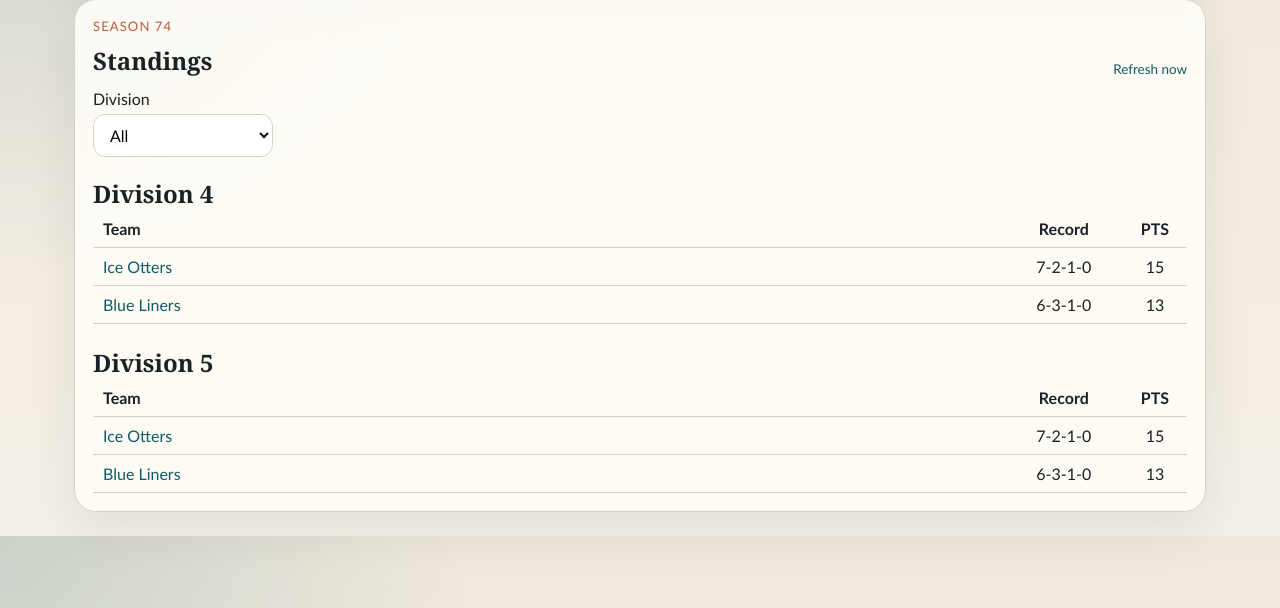
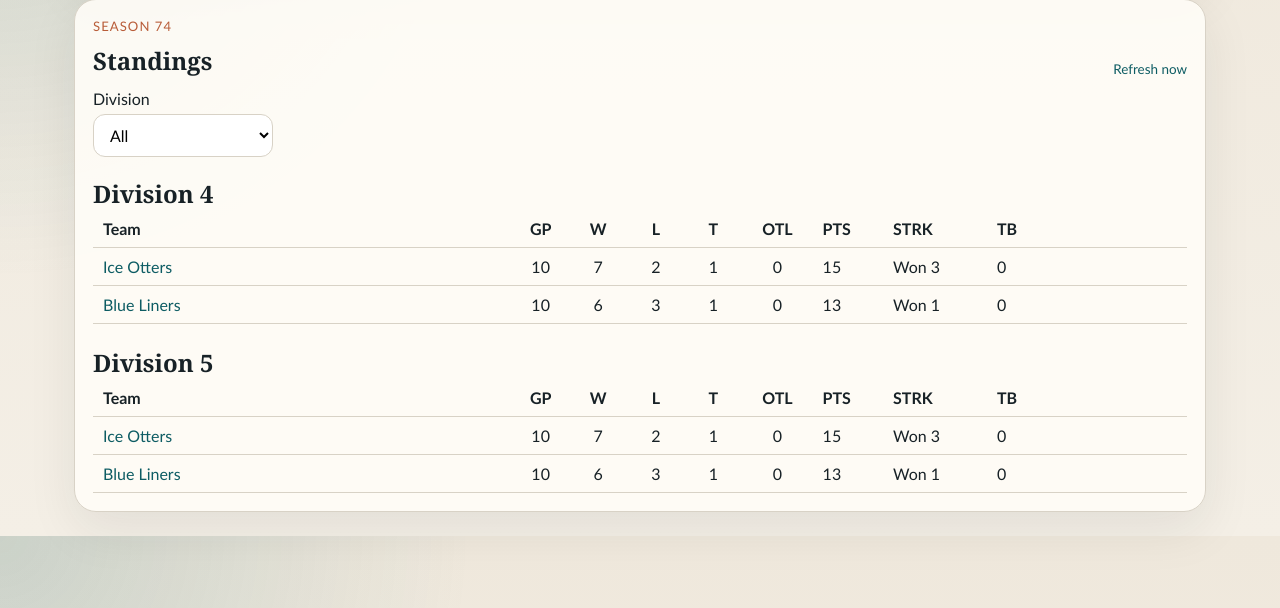
Before and after one commit to fredhope2000/siahl-tts, a FastAPI app: page /standings in a window 1280 px wide. Shown: the part 192-800 px from the top of the page. Run offline with FastAPI, Linux system fonts and the light colour scheme.

Commit message:
mobile fixes

```diff
--- a/app/static/css/site.css
+++ b/app/static/css/site.css
@@ -417,10 +425,18 @@ a:hover {
   white-space: nowrap;
 }
 
-.standings-table-compact td:nth-child(2),
-.standings-table-compact th:nth-child(2),
-.standings-table-compact td:nth-child(3),
-.standings-table-compact th:nth-child(3) {
+.standings-table td:nth-child(2),
+.standings-table th:nth-child(2),
+.standings-table td:nth-child(3),
+.standings-table th:nth-child(3),
+.standings-table td:nth-child(4),
+.standings-table th:nth-child(4),
+.standings-table td:nth-child(5),
+.standings-table th:nth-child(5),
+.standings-table td:nth-child(6),
+.standings-table th:nth-child(6),
+.standings-table td:nth-child(7),
+.standings-table th:nth-child(7) {
   text-align: center;
 }
 
--- a/app/templates/partials/standings_table.html
+++ b/app/templates/partials/standings_table.html
@@ -1,24 +1,48 @@
 {% if standings %}
 <div class="table-wrap">
-  <table class="data-table standings-table-compact">
+  <table class="data-table standings-table">
     <colgroup>
       <col class="col-team">
-      <col class="col-record">
-      <col class="col-points">
+      <col class="col-stat col-desktop">
+      <col class="col-gp-mobile col-mobile">
+      <col class="col-stat col-desktop">
+      <col class="col-stat col-desktop">
+      <col class="col-stat col-desktop">
+      <col class="col-stat-wide col-desktop">
+      <col class="col-record col-mobile">
+      <col class="col-stat-wide">
+      <col class="col-streak col-desktop">
+      <col class="col-tiebreak col-desktop">
     </colgroup>
     <thead>
       <tr>
         <th>Team</th>
-        <th>Record</th>
+        <th class="col-desktop">GP</th>
+        <th class="col-mobile">GP</th>
+        <th class="col-desktop">W</th>
+        <th class="col-desktop">L</th>
+        <th class="col-desktop">T</th>
+        <th class="col-desktop">OTL</th>
+        <th class="col-mobile">Record</th>
         <th>PTS</th>
+        <th class="col-desktop">STRK</th>
+        <th class="col-desktop">TB</th>
       </tr>
     </thead>
     <tbody>
       {% for row in standings %}
       <tr>
         <td><a href="/teams/{{ row.team_id }}">{{ row.team_name }}</a></td>
-        <td>{{ row.w or 0 }}-{{ row.l or 0 }}-{{ row.t or 0 }}-{{ row.otl or 0 }}</td>
-        <td>{{ row.pts or "-" }}</td>
+        <td class="col-desktop">{{ row.gp or 0 }}</td>
+        <td class="col-mobile">{{ row.gp or 0 }}</td>
+        <td class="col-desktop">{{ row.w or 0 }}</td>
+        <td class="col-desktop">{{ row.l or 0 }}</td>
+        <td class="col-desktop">{{ row.t or 0 }}</td>
+        <td class="col-desktop">{{ row.otl or 0 }}</td>
+        <td class="col-mobile">{{ row.w or 0 }}-{{ row.l or 0 }}-{{ row.t or 0 }}-{{ row.otl or 0 }}</td>
+        <td>{{ row.pts or 0 }}</td>
+        <td class="col-desktop">{{ row.streak or 0 }}</td>
+        <td class="col-desktop">{{ row.tiebreaker or 0 }}</td>
       </tr>
       {% endfor %}
     </tbody>
```
Also changed, not shown: other parts of app/static/css/site.css (+33 -7 lines).
